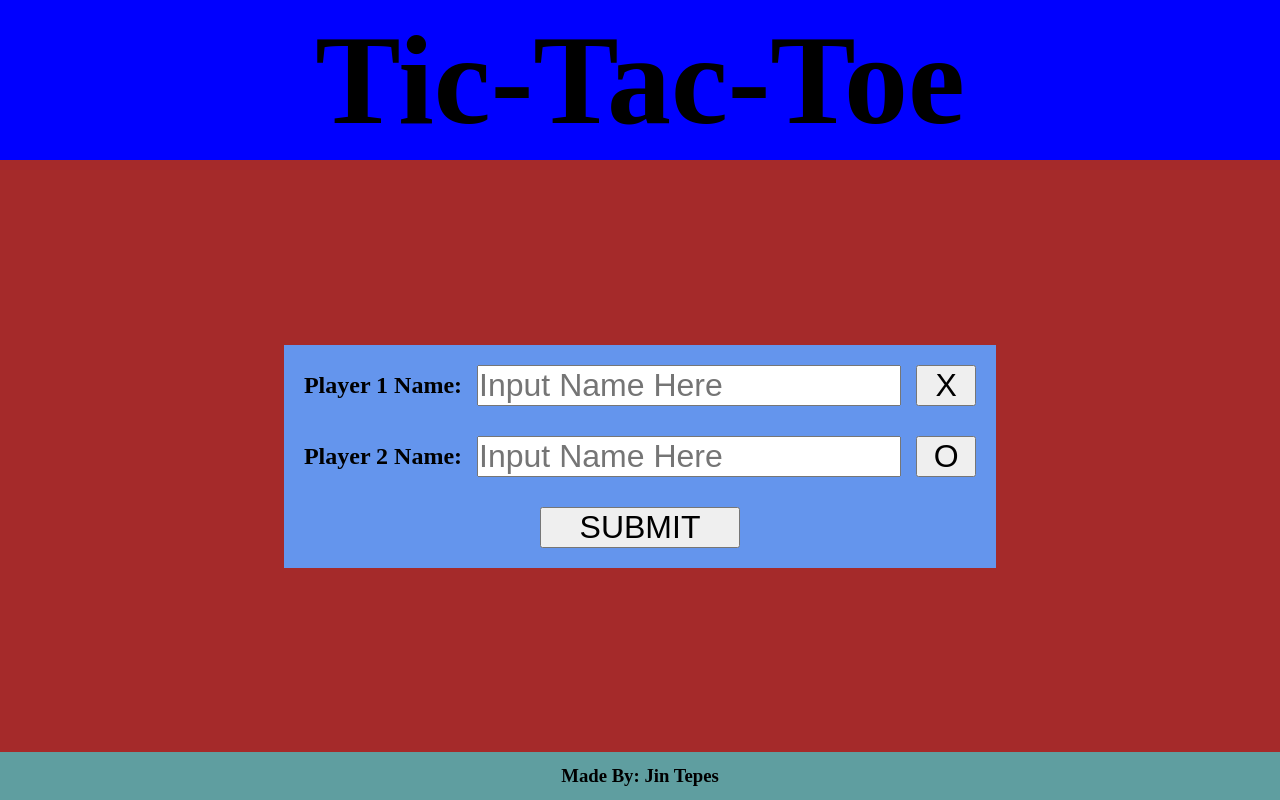
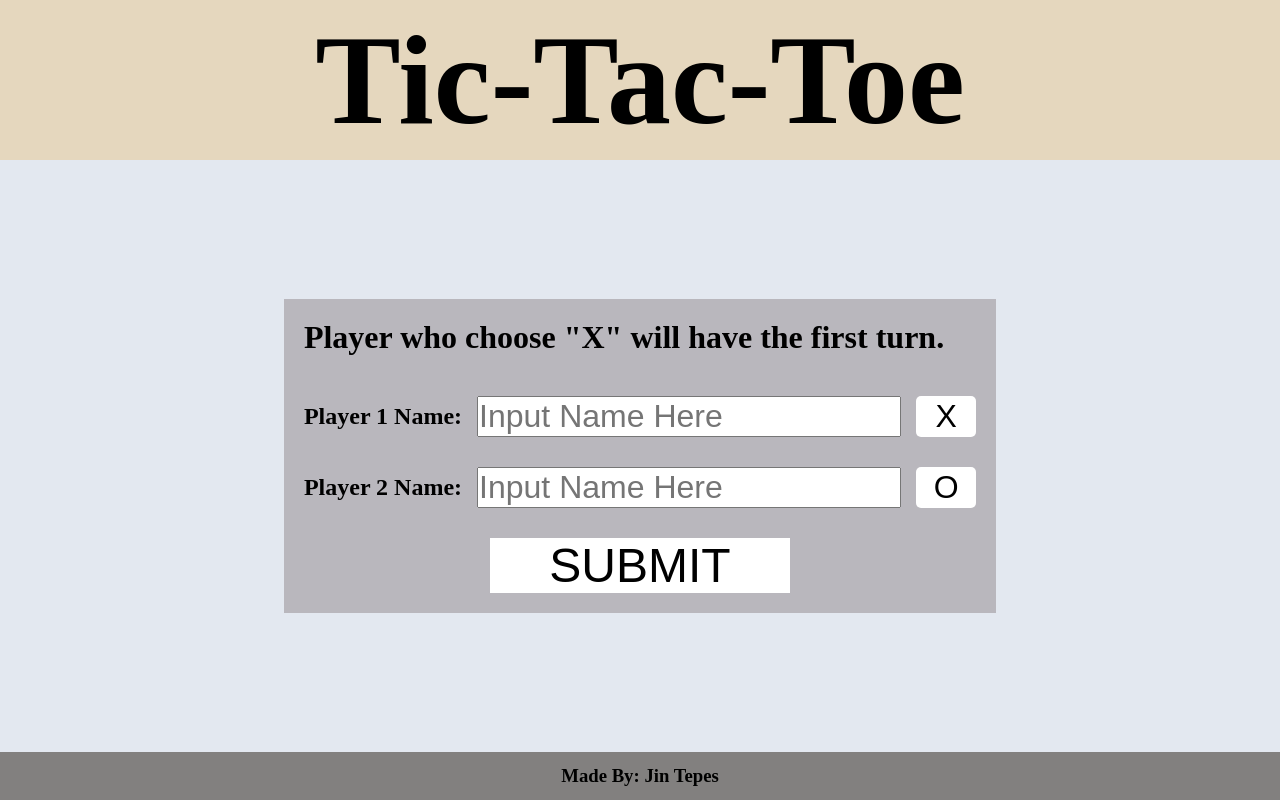
Before and after one commit to JinTepes/tic-tac-toe, a plain HTML site: page index.html in a window 1280 px wide. Drawn offline with Linux system fonts and the light colour scheme.

Commit message:
Fully Working With Style

```diff
--- a/index.html
+++ b/index.html
@@ -13,6 +13,9 @@
             </div>
             <div class="mid dFlex colFlexDir">
                 <div class="setup">
+                    <div class="dFlex" style="padding-bottom: 40px; align-self: center;">
+                        <h1>Player who choose "X" will have the first turn.</h1>
+                    </div>
                     <div class="dFlex">
                         <h2 style="padding-right: 15px; align-self: center;">Player 1 Name: </h2>
                         <input type="text" id="nPlayer1" placeholder="Input Name Here" style="font-size: 2em;">
--- a/tttStyle.css
+++ b/tttStyle.css
@@ -7,16 +7,17 @@ html,body{width: 100%; height: 100%;}
 .colFlexDir{flex-direction: column;}
 .rowFlexDir{flex-direction: row;}
 .container{display: flex; flex-direction: column; height: 100%; width: 100%;}
-.header{height: 10rem; background-color: blue; display: flex; justify-content: center; align-items: center; font-size: 4em;}
-.mid{background-color: brown; flex-grow: 1; justify-content: center;}
+.header{height: 10rem; background-color: #E5D7BE; display: flex; justify-content: center; align-items: center; font-size: 4em;}
+.mid{background-color: #E3E8F0; flex-grow: 1; justify-content: center;}
 .footer{height: 3rem; background-color: cadetblue;}
-.xoBtn{width: 60px; font-size: 2em; margin-left: 15px;}
-#submitBtn{font-size: 2em;width: 200px;}
-.setup{align-self: center; padding: 20px; width: auto; background-color: cornflowerblue; justify-self: center;}
+.xoBtn{width: 60px; font-size: 2em; margin-left: 15px; border: none; background-color: white; border-radius: 5px;}
+#submitBtn{font-size: 3em;width: 300px; border: none; background-color: white; transition-duration: 1s;}
+#submitBtn:hover{background-color: #E3E8F0;}
+.setup{align-self: center; padding: 20px; width: auto; background-color: #B9B7BD; justify-self: center;}
 .gameContainer{align-self: center; display: /*Grid*/ none; grid-template-columns: repeat(3, auto); grid-template-rows: repeat(4, auto); padding-bottom: 60px;}
-.ticGameContainer{display: grid; grid-template-columns: repeat(3, 200px); grid-template-rows: repeat(3,200px); gap: 5px;}
-.ticGridItem{background-color: cornsilk;}
-.footer{display: flex; align-items: center; justify-content: center;}
+.ticGameContainer{background-color: black; border-style: solid; display: grid; grid-template-columns: repeat(3, 200px); grid-template-rows: repeat(3,200px); gap: 5px;}
+.ticGridItem{background-color: #fff;}
+.footer{background-color: #82807F; display: flex; align-items: center; justify-content: center;}
 .ticGridItem{display: flex; align-items: center; justify-content: center; font-size: 6em;}
 .gameStatus h1{font-size: 4em;}
-#btn_reset{font-size: 4em;}
+#btn_reset{font-size: 4em; border: none; color: white; background-color: gray; padding: 15px 30px; display: inline-block;}
```
